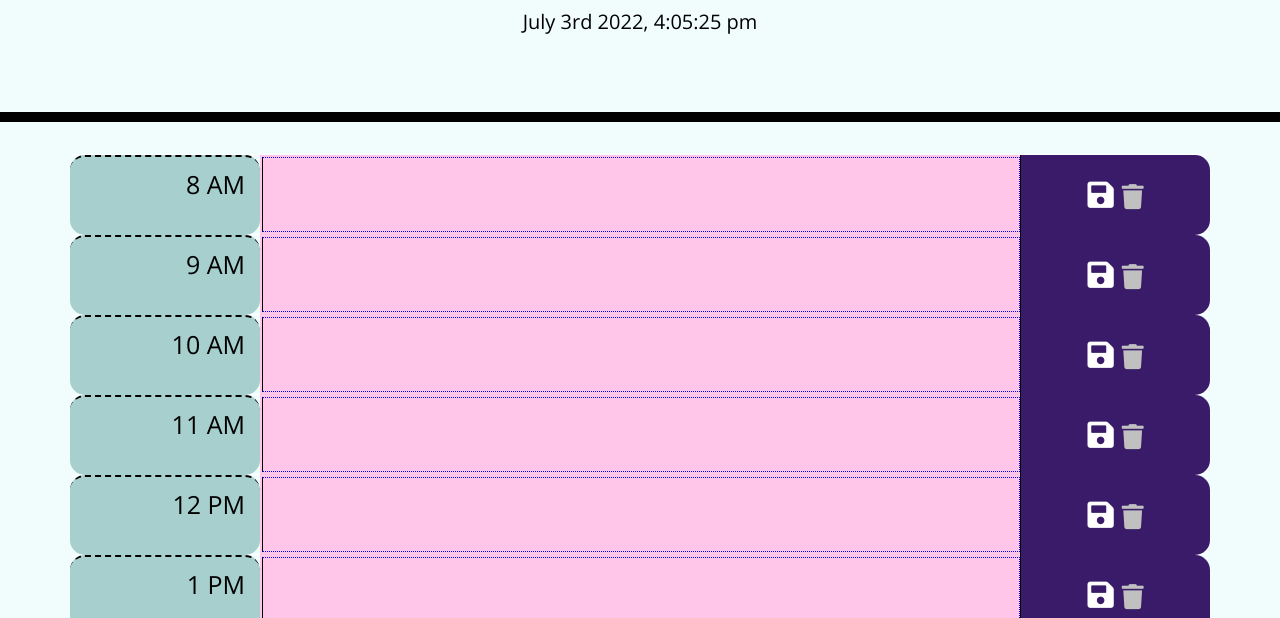
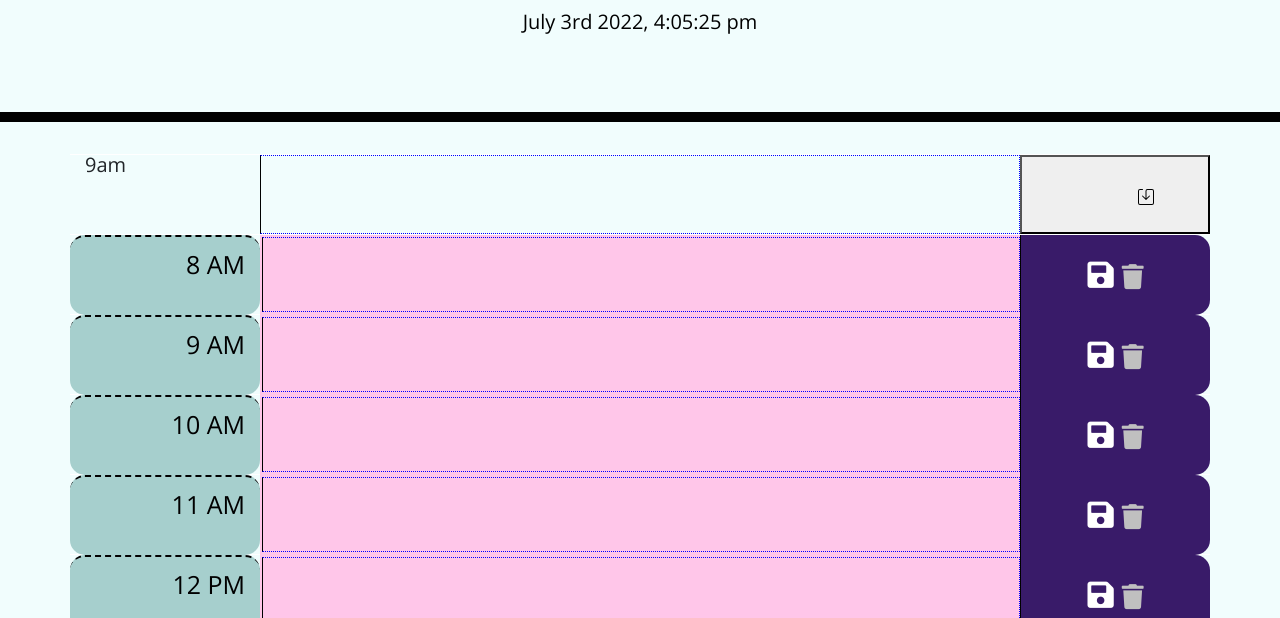
Before and after one commit to ReemMDA99/my-schedulemaker, a plain HTML site: page index.html in a window 1280 px wide. Shown: the part 182-800 px from the top of the page. Drawn offline with nearby package versions, Linux system fonts and the light colour scheme.

Commit message:
add screenshot for react portfolio

```diff
--- a/index.html
+++ b/index.html
@@ -6,7 +6,7 @@
     <meta name="viewport" content="width=device-width, initial-scale=1.0">
     <link rel="stylesheet" href="https://stackpath.bootstrapcdn.com/bootstrap/4.3.1/css/bootstrap.min.css"/>
     <link rel="stylesheet" href="https://use.fontawesome.com/releases/v5.8.1/css/all.css" integrity="sha384-50oBUHEmvpQ+1lW4y57PTFmhCaXp0ML5d60M1M7uH2+nqUivzIebhndOJK28anvf" crossorigin="anonymous"/>
-    <link href="https://fonts.googleapis.com/css?family=Open+Sans&display=swap" rel="stylesheet"/>
+    <link rel="stylesheet"href="https://fonts.googleapis.com/css?family=Open+Sans&display=swap" />
     <link rel="stylesheet" href="./assets/css/style.css" />
     <title>My Workday Scheduler</title>
 </head>
@@ -17,8 +17,19 @@
         <p class="lead">A simple calendar app for scheduling your work day</p>
         <p id="currentDay" class="lead"></p>
       </header>
+      <!-- time blocks go here -->
       <div class="container">
-        <!-- timeblocks go here -->
+        <!--Create a time block for 9am-->
+        <div class="row">
+          <div class="work-hour time col-2" id="period">9am</div>
+          <textarea class="col-8 description"></textarea>
+          <button class="storeBtn col-2">
+            <svg xmlns="http://www.w3.org/2000/svg" width="16" height="16" fill="currentColor" class="bi bi-save" viewBox="0 0 16 16">
+              <path d="M2 1a1 1 0 0 0-1 1v12a1 1 0 0 0 1 1h12a1 1 0 0 0 1-1V2a1 1 0 0 0-1-1H9.5a1 1 0 0 0-1 1v7.293l2.646-2.647a.5.5 0 0 1 .708.708l-3.5 3.5a.5.5 0 0 1-.708 0l-3.5-3.5a.5.5 0 1 1 .708-.708L7.5 9.293V2a2 2 0 0 1 2-2H14a2 2 0 0 1 2 2v12a2 2 0 0 1-2 2H2a2 2 0 0 1-2-2V2a2 2 0 0 1 2-2h2.5a.5.5 0 0 1 0 1H2z"/>
+            </svg>
+          </button>
+        </div>
+
       </div>
 
       <script src="https://code.jquery.com/jquery-3.4.1.min.js"></script>
```
Also changed, not shown: preview/screenshot.jpg (added).
